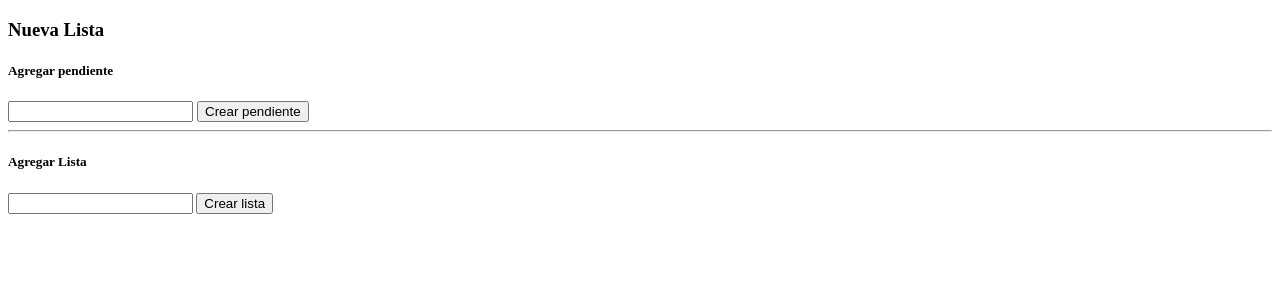
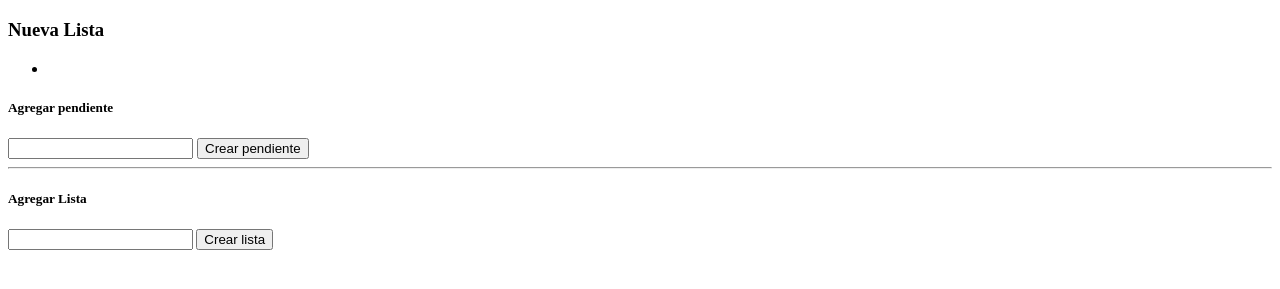
Before and after one commit to GracielaCesareo/ProyectoFinalSprint02, a plain HTML site: page index.html in a window 1280 px wide. Both pictures are taken after a click on the button "Crear pendiente". Shown: the part 61-350 px from the top of the page. Drawn offline with Linux system fonts and the light colour scheme.

Commit message:
agrega elementos a la lista y cambia titulo

```diff
--- a/index.html
+++ b/index.html
@@ -8,10 +8,12 @@
     <h1>Trello</h1>
     <section>
       <h3 id="titulo">Nueva Lista</h3>
-      <section id="listas"></section>
+      <section id="listas">
+        <ul id="lista"></ul>
+      </section>
       <h5>Agregar pendiente</h5>
-      <input type="text"></input>
-      <button type=button onclick="">Crear pendiente</button>
+      <input type="text" id="nuevoPendiente"></input>
+      <button type=button onclick="agregarElemento();">Crear pendiente</button>
     </section>
     <hr>
     <section id="crearLista">
--- a/main.js
+++ b/main.js
@@ -3,13 +3,14 @@ function agregarLista() {
   var nombreLista = document.getElementById("nuevaLista").value;
   var nombreTitulo = anterior.innerHTML = (nombreLista);
 
-  var seccion = document.getElementById("listas");
+  /*var seccion = document.getElementById("listas");
   var listaNueva = document.createElement("UL");
-  seccion.appendChild(listaNueva);
+  seccion.appendChild(listaNueva);*/
 
 }
 
 function agregarElemento() {
+  var lista = document.getElementById("lista");
   var elemento = document.createElement("LI");
   var texto = document.createTextNode(document.getElementById("nuevoPendiente").value);
 
```
